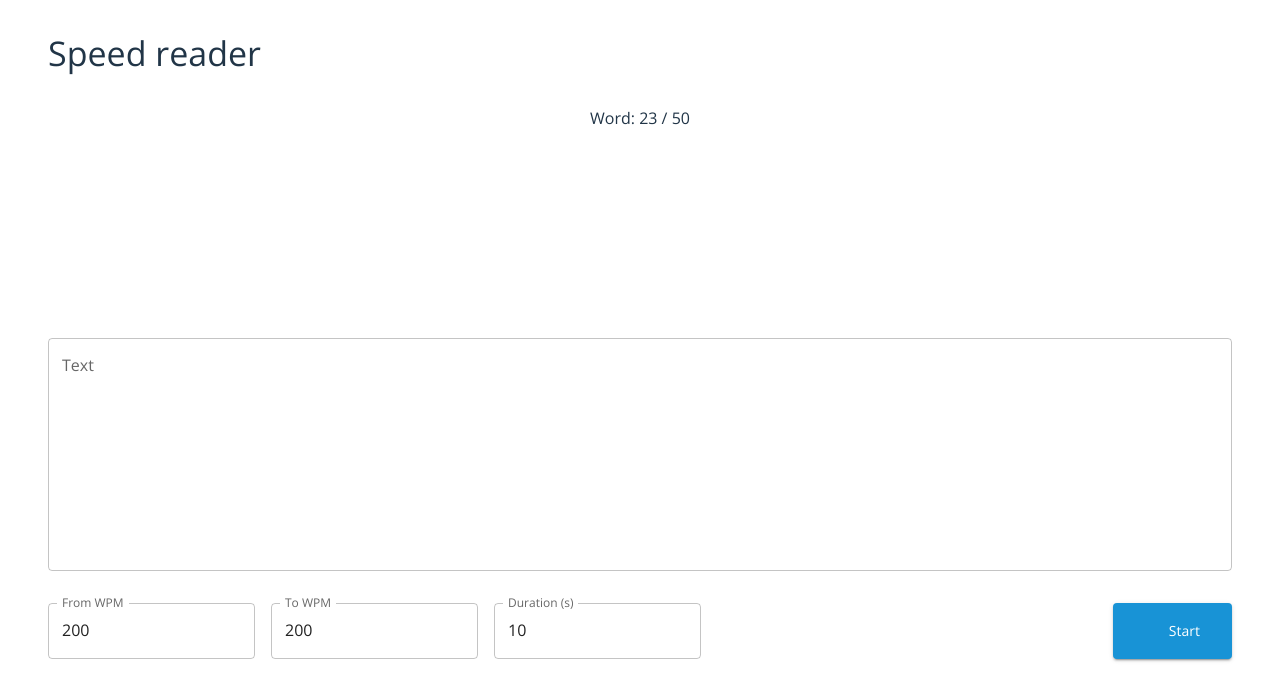
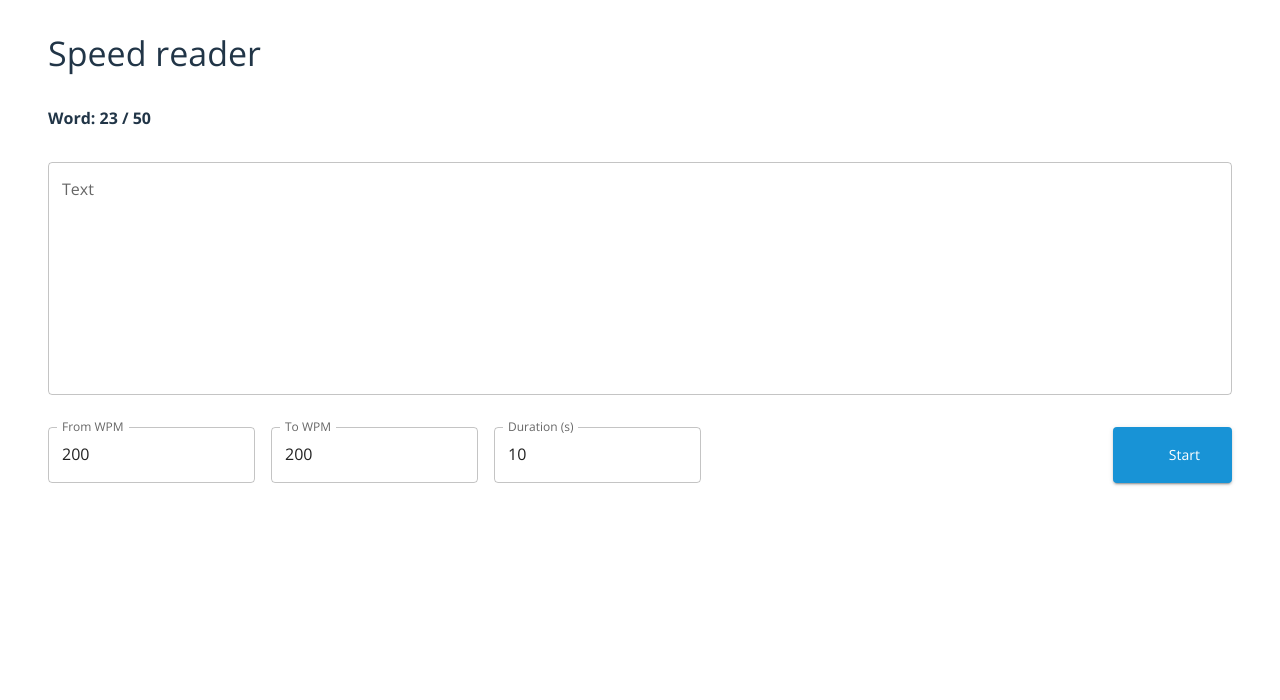
Before and after one commit to BernardMoy/reader, a React (Vite) app: page / in a window 1280 px wide. Shown: the top 700 px of the page. Built offline with nearby package versions, Linux system fonts and the light colour scheme; some icons are missing.

Commit message:
Bold for the number of words

```diff
--- a/src/Content.tsx
+++ b/src/Content.tsx
@@ -64,14 +64,11 @@ export default function Content({ text, setText }: Props) {
       sx={{ width: "100%" }}
     >
       {/* The text showing how many words are left */}
-      <Typography
-        variant="body1"
-        fontStyle="bold"
-        align="center"
-        minHeight={MIN_TEXTFIELD_HEIGHT}
-      >
+      <Typography variant="body1" fontWeight="bold" align="left">
+        {/* Make this fontweight bold */}
         Word: 23 / 50
       </Typography>
+
       {/* The main textfield for entering the paragraph */}
       {currentWord === null && (
         <TextField
--- a/src/theme/theme.tsx
+++ b/src/theme/theme.tsx
@@ -1,5 +1,6 @@
 import { createTheme } from "@mui/material/styles";
 import "@fontsource/open-sans";
+import "@fontsource/open-sans/700.css";
 
 const theme = createTheme({
   palette: {
@@ -12,6 +13,8 @@ const theme = createTheme({
   },
   typography: {
     fontFamily: "'Open Sans', sans-serif",
+    fontWeightRegular: 400,
+    fontWeightBold: 700,
   },
 });
 
```
